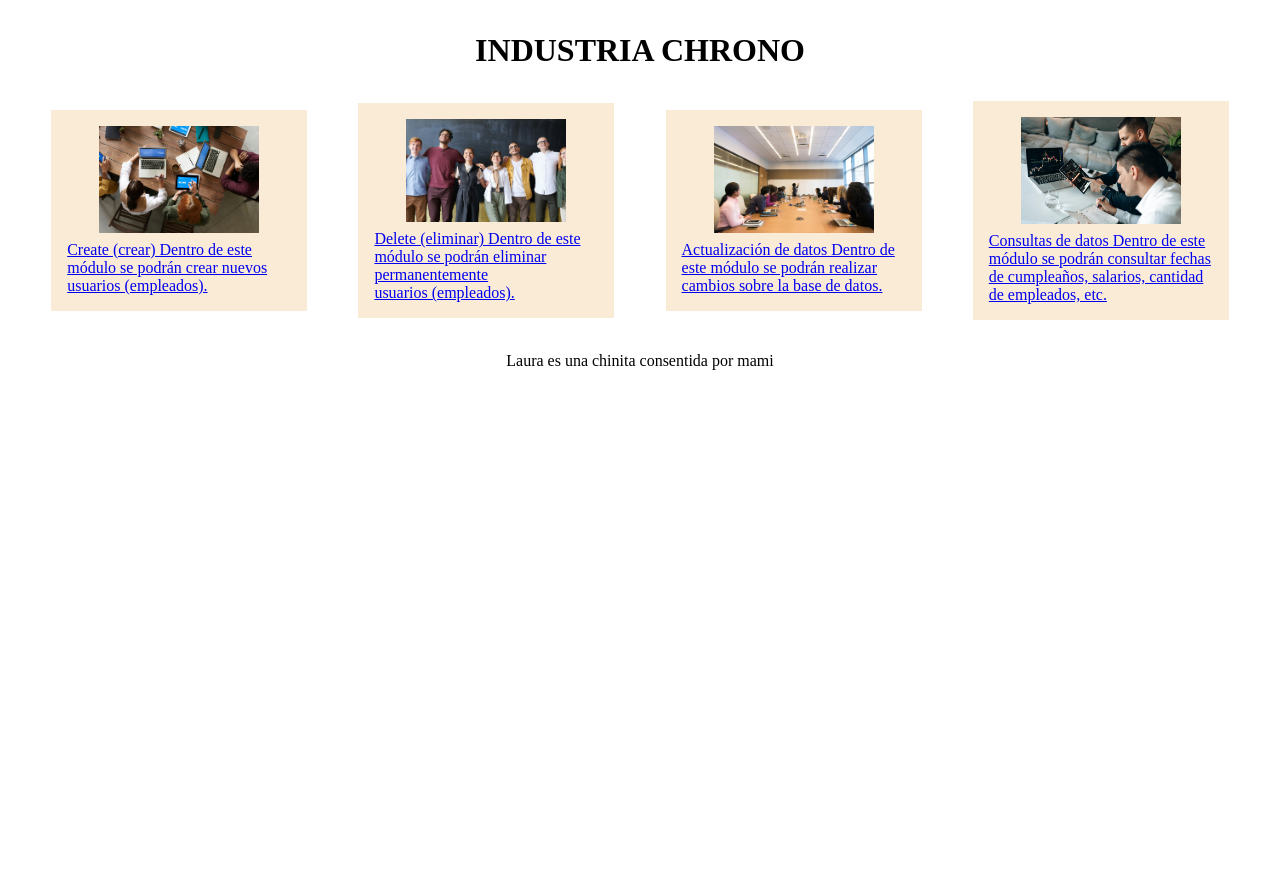
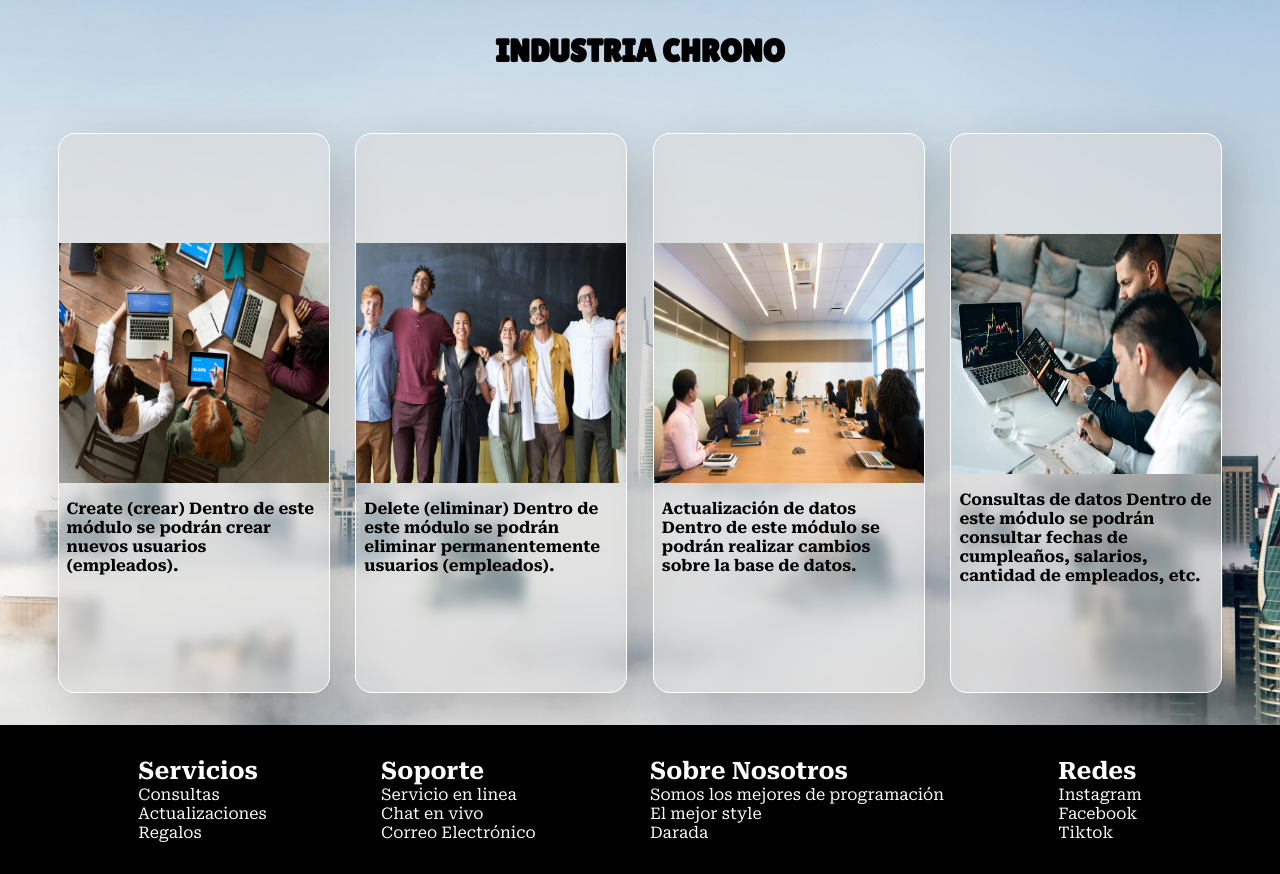
Before and after one commit to SuitsG/industriaChorono, a PHP site: page / in a window 1280 px wide. Before the commit the page ends 370 px from the top, so only its background shows below. Run offline with PHP 8.4, Linux system fonts and the light colour scheme.

Commit message:
Cambios en la interfaz principal

```diff
--- a/css/style.css
+++ b/css/style.css
@@ -1,6 +1,23 @@
+/*Fuente*/
+@import url('https://fonts.googleapis.com/css2?family=Krona+One&family=Lilita+One&family=Montserrat:ital,wght@0,100..900;1,100..900&display=swap');
+@import url('https://fonts.googleapis.com/css2?family=Krona+One&family=Lilita+One&family=Montserrat:ital,wght@0,100..900;1,100..900&family=Roboto+Serif:ital,opsz,wght@0,8..144,100..900;1,8..144,100..900&family=Roboto:ital,wght@0,100;0,300;0,400;0,500;0,700;0,900;1,100;1,300;1,400;1,500;1,700;1,900&display=swap');
+:root{
+  --color-black: black;
+  --color-white: white;
+  --fuente-lilita: "Lilita One", sans-serif;
+  --fuente-reboto: "Roboto Serif", serif;
+}
+
 * {
   margin: 0;
   padding: 0;
+}
+
+body{
+  font-family: var(--fuente-lilita);
+  background-image: url(/assets/fontAll.jpg);
+  background-size: cover;
+  background-repeat: no-repeat;
 }
 
 /*Header*/
@@ -16,32 +33,73 @@
   display: flex;
   justify-content: space-evenly;
   align-items: center;
+  padding: 2rem;
 }
-.main__section__a{
-    background-color: antiquewhite;
-    width: 14rem;
-    padding: 1rem;
+
+.main__section__a {
+  box-sizing: border-box;
+  width: 17rem;
+  height: 70vh;
+  background: rgba(217, 217, 217, 0.58);
+  border: 1px solid white;
+  box-shadow: 12px 17px 51px rgba(0, 0, 0, 0.22);
+  backdrop-filter: blur(6px);
+  border-radius: 17px;
+  text-align: center;
+  cursor: pointer;
+  transition: all 0.5s;
+  display: flex;
+  align-items: center;
+  justify-content: center;
+  user-select: none;
+  font-weight: bolder;
+  color: black;
+  text-decoration: none;
 }
+
+.main__section__a:hover {
+  border: 1px solid black;
+  transform: scale(1.05);
+}
+
+.main__section__a:active {
+  transform: scale(0.95) rotateZ(1.7deg);
+}
+
+
+
 .main__section__a__div {
   display: flex;
-  justify-content: center;
-  align-items: center;
   flex-direction: column;
   gap: 0.5rem;
+  height: auto;
+  margin: 0;
+  padding: 0;
 }
 
 .main__section__a__div__img {
-  width: 10rem;
+  width: 100%;
+  height: 30vh;
+  display: grip;
+  place-items: center;
 }
+
 
 .main__section__a__div__p{
     text-align: left;
+    color: var(--color-black);
+    font-family: var(--fuente-reboto);
+    padding: 0.5rem;
 }
 
 /*Footer*/
 .footer{
     display: flex;
-    justify-content: center;
+    justify-content: space-evenly;
     align-items: center;
     padding: 2rem;
+    gap: 0.5rem;
+    background-color: var(--color-black);
+    color: var(--color-white);
+    font-family:  var(--fuente-reboto);
 }
--- a/index.php
+++ b/index.php
@@ -16,16 +16,16 @@
         <section class="main__section">
             <a href="/sections/create.php" class="main__section__a">
                 <div class="main__section__a__div">
-                    <img src="/assets/create.jpg" alt="" class="main__section__a__div__img">
+                    <img class="main__section__a__div__img" src="/assets/create.jpg">
                     <p class="main__section__a__div__p">Create (crear)
-                        Dentro de este módulo se podrán crear nuevos usuarios (empleados).</p>
+                        Dentro de este módulo se podrán crear nuevos usuarios (empleados).</p>
                 </div>
             </a>
             <a href="/sections/delete.php" class="main__section__a">
                 <div class="main__section__a__div">
                     <img src="/assets/delete.jpg" alt="" class="main__section__a__div__img">
                     <p class="main__section__a__div__p">Delete (eliminar)
-                        Dentro de este módulo se podrán eliminar permanentemente usuarios (empleados).</p>
+                        Dentro de este módulo se podrán eliminar permanentemente usuarios (empleados).</p>
                 </div>
             </a>
             <a href="/sections/update.php" class="main__section__a">
@@ -46,7 +46,30 @@
         </section>
     </main>
     <footer class="footer">
-    <p>Laura es una chinita consentida por mami</p>
+        <section class="footer__section">
+            <h2>Servicios</h2>
+            <p class="footer__section__p">Consultas</p>
+            <p class="footer__section__p">Actualizaciones</p>
+            <p class="footer__section__p">Regalos</p>
+        </section>
+        <section class="footer__section">
+            <h2 class="footer__section__h2">Soporte</h2>
+            <p class="footer__section__p">Servicio en linea</p>
+            <p class="footer__section__p">Chat en vivo</p>
+            <p class="footer__section__p">Correo Electrónico</p>
+        </section>
+        <section class="footer__section">
+            <h2>Sobre Nosotros</h2>
+            <p>Somos los mejores de programación</p>
+            <p>El mejor style</p>
+            <p>Darada</p>
+        </section>
+        <section class="footer__section">
+            <h2>Redes</h2>
+            <p class="footer__section__p">Instagram</p>
+            <p class="footer__section__p">Facebook</p>
+            <p class="footer__section__p">Tiktok</p>
+        </section>
     </footer>
 </body>
 
```
Also changed, not shown: assets/fontAll.jpg (added).
